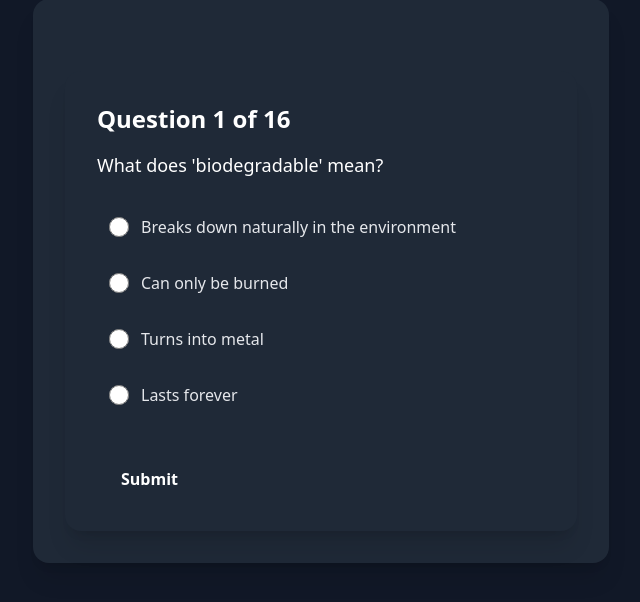
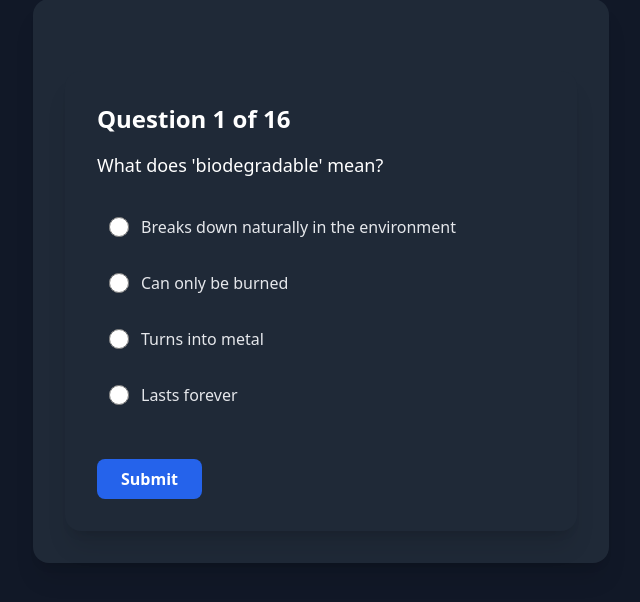
Before and after one commit to AaqilSh/EcoQuiz, a Flask app: page /quiz in a window 1280 px wide. Shown: the part 149-751 px from the top of the page, without its empty margins (319-959 px from the left). Run offline with Flask 3, Linux system fonts and the light colour scheme; some libraries are stand-ins or nearby versions.

Commit message:
Update Submit button styling for improved visibility

```diff
--- a/templates/quiz.html
+++ b/templates/quiz.html
@@ -101,7 +101,7 @@ content %}
           <button
             type="submit"
             name="answerButton"
-            class="bg-primary hover:bg-emerald-500 text-white font-semibold py-2 px-6 rounded-lg transition duration-200"
+            class="bg-blue-600 hover:bg-blue-500 text-white font-semibold py-2 px-6 rounded-lg transition duration-200"
           >
             Submit
           </button>
```
